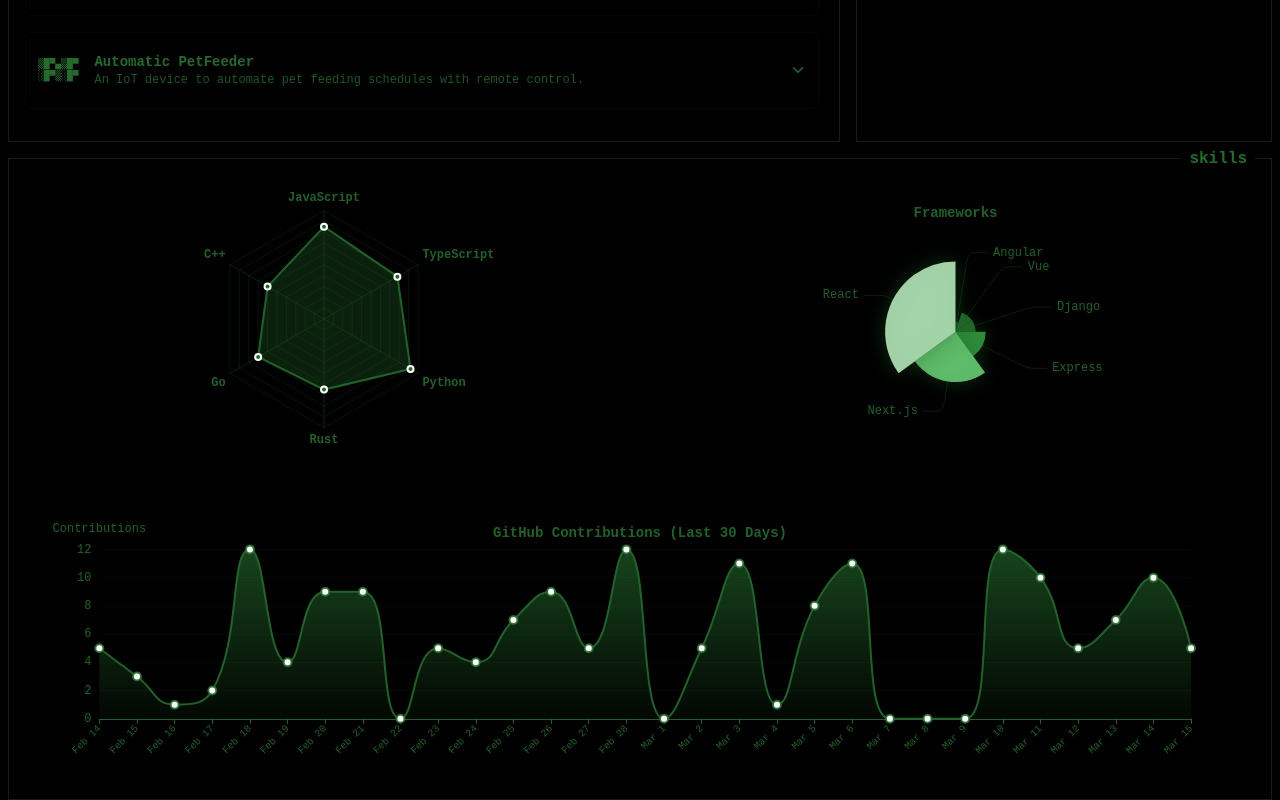
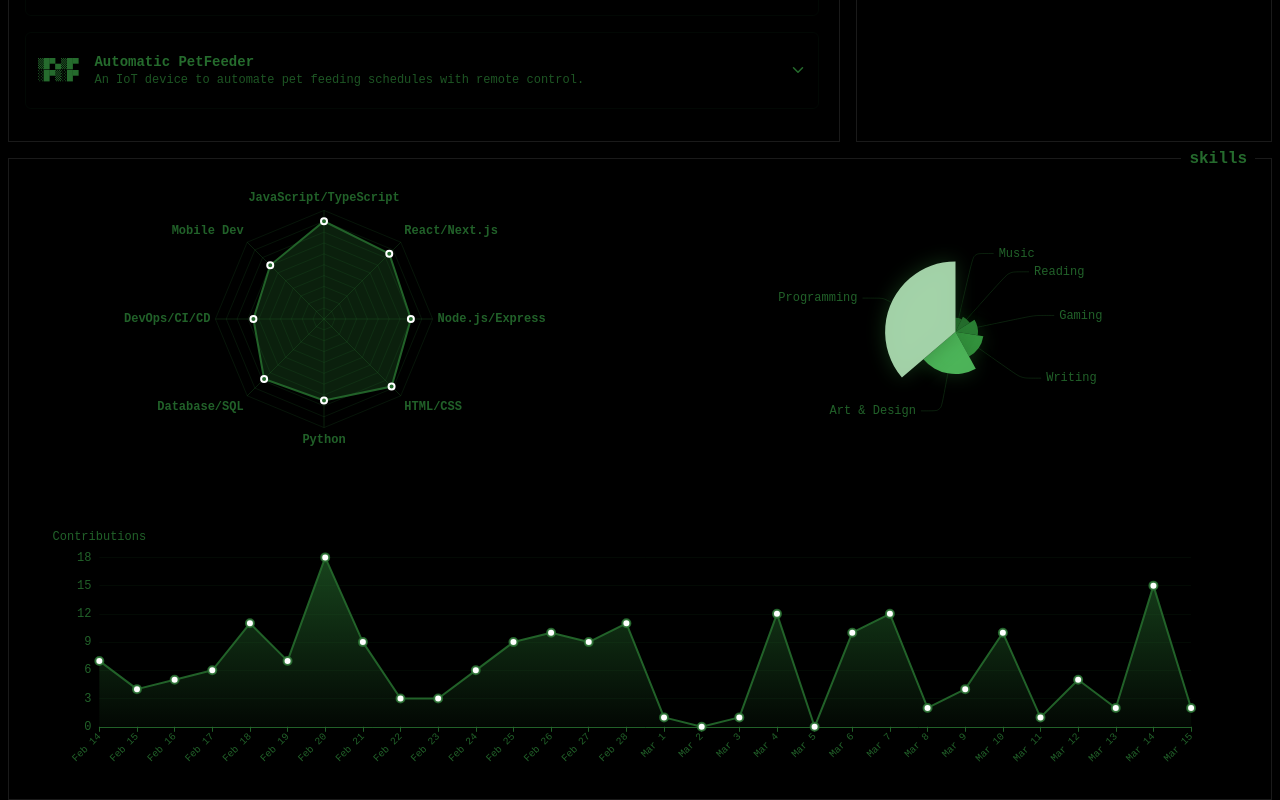
Before and after one commit to ByapakSigdel/portfolio-new, a Next.js app: page / in a window 1280 px wide. Shown: the part 616-1416 px from the top of the page. Built offline with nearby package versions, Linux system fonts and the light colour scheme.

Commit message:
final changes

```diff
--- a/src/components/sections/GraphsSection.tsx
+++ b/src/components/sections/GraphsSection.tsx
@@ -31,6 +31,11 @@ ChartJS.register(
 );
 
 export default function GraphsSection() {
+  // Configuration variables - CHANGE THESE
+  const GITHUB_USERNAME = 'yourusername'; // Replace with your GitHub username
+  const GITHUB_PAT = ''; // Add your GitHub Personal Access Token here
+
+  // Styling variables
   const textColor = { color: '#256B2D' };
   const greenColor = 'rgba(37, 107, 45, 0.9)';
   const lightGreenColor = 'rgba(37, 107, 45, 0.3)';
@@ -38,10 +43,10 @@ export default function GraphsSection() {
   // Animation state
   const [animate, setAnimate] = useState<boolean>(false);
   const [radarAnimate, setRadarAnimate] = useState<boolean>(false);
-  const [username, setUsername] = useState<string>(''); // GitHub username
   const [contributionData, setContributionData] = useState<number[]>([]);
   const [contributionLabels, setContributionLabels] = useState<string[]>([]);
   const [loading, setLoading] = useState<boolean>(true);
+  const [error, setError] = useState<string | null>(null);
 
   // ECharts references
   const pieChartRef = useRef<HTMLDivElement>(null);
@@ -56,13 +61,13 @@ export default function GraphsSection() {
     // Trigger animations after component mount
     setAnimate(true);
 
-    // Set your GitHub username here
-    setUsername('yourusername'); // Replace with your actual GitHub username
-
     // Initialize pie chart with a slight delay
     setTimeout(() => {
       initializePieChart();
     }, 500);
+
+    // Fetch GitHub contribution data
+    fetchGitHubContributions();
 
     // Cleanup function
     return () => {
@@ -93,13 +98,6 @@ export default function GraphsSection() {
     };
   }, []);
 
-  // Effect to fetch GitHub contribution data when username changes
-  useEffect(() => {
-    if (username) {
-      fetchGitHubContributions();
-    }
-  }, [username]);
-
   // Effect to initialize line chart when data is available
   useEffect(() => {
     if (contributionData.length > 0 && contributionLabels.length > 0) {
@@ -107,21 +105,101 @@ export default function GraphsSection() {
     }
   }, [contributionData, contributionLabels]);
 
+  // Fetch GitHub contribution data using GraphQL API
   const fetchGitHubContributions = async () => {
     setLoading(true);
+    setError(null);
+
     try {
-      // For demonstration purposes, we'll use a proxy API or generate data
-      // In a production app, you would use GitHub's GraphQL API with proper authentication
+      if (!GITHUB_USERNAME) {
+        throw new Error('GitHub username not provided');
+      }
 
-      // Since GitHub's API requires authentication for contribution data,
-      // and we can't include auth tokens in client-side code,
-      // we'll generate realistic data here
+      // If PAT is not provided, generate mock data
+      if (!GITHUB_PAT) {
+        generateMockContributionData();
+        return;
+      }
 
-      // This would normally be an API call like:
-      // const response = await fetch(`https://api.github.com/users/${username}/contributions`);
-      // const data = await response.json();
+      // GraphQL query to fetch contribution data
+      const query = `
+        query {
+          user(login: "${GITHUB_USERNAME}") {
+            contributionsCollection {
+              contributionCalendar {
+                weeks(last: 5) {
+                  contributionDays {
+                    date
+                    contributionCount
+                  }
+                }
+              }
+            }
+          }
+        }
+      `;
 
-      // Generating realistic contribution data for last 30 days
+      const response = await fetch('https://api.github.com/graphql', {
+        method: 'POST',
+        headers: {
+          'Content-Type': 'application/json',
+          'Authorization': `Bearer ${GITHUB_PAT}`
+        },
+        body: JSON.stringify({ query })
+      });
+
+      if (!response.ok) {
+        throw new Error(`GitHub API error: ${response.status}`);
+      }
+
+      const result = await response.json();
+
+      if (result.errors) {
+        throw new Error(result.errors[0].message);
+      }
+
+      // Process contribution data
+      const calendar = result.data.user.contributionsCollection.contributionCalendar;
+      const contributionDays: { date: string; contributionCount: number }[] = [];
+
+      // Flatten the weeks array to get all contribution days
+      calendar.weeks.forEach((week: any) => {
+        week.contributionDays.forEach((day: any) => {
+          contributionDays.push({
+            date: day.date,
+            contributionCount: day.contributionCount
+          });
+        });
+      });
+
+      // Sort by date and take the last 30 days
+      contributionDays.sort((a, b) => new Date(a.date).getTime() - new Date(b.date).getTime());
+      const last30Days = contributionDays.slice(-30);
+
+      const labels = last30Days.map(day => {
+        const date = new Date(day.date);
+        const month = date.toLocaleString('default', { month: 'short' });
+        const dayOfMonth = date.getDate();
+        return `${month} ${dayOfMonth}`;
+      });
+
+      const data = last30Days.map(day => day.contributionCount);
+
+      setContributionLabels(labels);
+      setContributionData(data);
+    } catch (error) {
+      console.error('Error fetching GitHub contributions:', error);
+      setError(error instanceof Error ? error.message : 'Unknown error');
+
+      // Fallback to mock data
+      generateMockContributionData();
+    } finally {
+      setLoading(false);
+    }
+  };
+
+  // Generate mock contribution data
+  const generateMockContributionData = () => {
     const today = new Date();
     const labels: string[] = [];
     const data: number[] = [];
@@ -135,7 +213,6 @@ export default function GraphsSection() {
       labels.push(`${month} ${day}`);
 
       // Generate weighted random contribution count
-        // More contributions on weekdays (1-5), fewer on weekends (0, 6)
       const dayOfWeek = date.getDay();
       let contributions: number;
 
@@ -155,20 +232,9 @@ export default function GraphsSection() {
 
     setContributionLabels(labels);
     setContributionData(data);
-    } catch (error) {
-      console.error('Error fetching GitHub contributions:', error);
-      // Fallback data in case of error
-      const fallbackLabels: string[] = ['Week 1', 'Week 2', 'Week 3', 'Week 4'];
-      const fallbackData: number[] = [5, 8, 12, 7];
-
-      setContributionLabels(fallbackLabels);
-      setContributionData(fallbackData);
-    } finally {
-      setLoading(false);
-    }
   };
 
-  // Initialize Pie Chart
+  // Initialize Pie Chart for hobbies and interests
   const initializePieChart = () => {
     if (pieChartRef.current && !pieChartInstance.current) {
       pieChartInstance.current = echarts.init(pieChartRef.current);
@@ -176,7 +242,7 @@ export default function GraphsSection() {
       const pieChartOption = {
         backgroundColor: 'transparent',
         title: {
-          text: 'Frameworks',
+          text: '',
           left: 'center',
           top: 10,
           textStyle: {
@@ -192,29 +258,30 @@ export default function GraphsSection() {
             fontFamily: 'monospace',
             fontSize: 12,
             color: '#fff'
-          }
+          },
+          formatter: '{a} <br/>{b}: {c} hrs/week ({d}%)'
         },
         visualMap: {
           show: false,
-          min: 5,
-          max: 35,
+          min: 1,
+          max: 25,
           inRange: {
             colorLightness: [0.2, 0.8]
           }
         },
         series: [
           {
-            name: 'Frameworks',
+            name: 'Time Spent',
             type: 'pie',
             radius: '55%',
             center: ['50%', '55%'],
             data: [
-              { value: 35, name: 'React' },
-              { value: 25, name: 'Next.js' },
-              { value: 10, name: 'Vue' },
-              { value: 5, name: 'Angular' },
-              { value: 15, name: 'Express' },
-              { value: 10, name: 'Django' }
+              { value: 25, name: 'Programming' },
+              { value: 15, name: 'Art & Design' },
+              { value: 10, name: 'Writing' },
+              { value: 8, name: 'Gaming' },
+              { value: 6, name: 'Reading' },
+              { value: 5, name: 'Music' }
             ].sort(function(a, b) {
               return a.value - b.value;
             }),
@@ -239,9 +306,9 @@ export default function GraphsSection() {
             animationType: 'scale',
             animationEasing: 'elasticOut',
             animationDelay: function(idx: number) {
-              return Math.random() * 300; // Longer delay for smoother animation
+              return Math.random() * 300;
             },
-            animationDuration: 2500 // Longer duration for smoother animation
+            animationDuration: 2500
           }
         ]
       };
@@ -272,7 +339,7 @@ export default function GraphsSection() {
       const lineChartOption = {
         backgroundColor: 'transparent',
         title: {
-          text: 'GitHub Contributions (Last 30 Days)',
+          text: ``,
           left: 'center',
           top: 10,
           textStyle: {
@@ -291,7 +358,7 @@ export default function GraphsSection() {
           },
           formatter: function(params: any) {
             const data = params[0];
-            return `${data.name}: ${data.value} contributions`;
+            return `${data.name}: ${data.value} contribution${data.value !== 1 ? 's' : ''}`;
           }
         },
         grid: {
@@ -345,7 +412,7 @@ export default function GraphsSection() {
           {
             name: 'Contributions',
             type: 'line',
-            smooth: true,
+            smooth: false,
             data: contributionData,
             symbolSize: 8,
             itemStyle: {
@@ -411,7 +478,17 @@ export default function GraphsSection() {
         display: false
       },
       title: {
-        display: false
+        display: true,
+        text: 'Technologies & Skills',
+        color: greenColor,
+        font: {
+          family: 'monospace',
+          size: 14
+        },
+        padding: {
+          top: 10,
+          bottom: 10
+        }
       },
       tooltip: {
         backgroundColor: 'rgba(37, 107, 45, 0.9)',
@@ -432,14 +509,23 @@ export default function GraphsSection() {
     responsive: true
   };
 
-  // Get radar chart data - using state to trigger animations
+  // Get radar chart data with technologies and skills
   const getRadarData = () => {
     return {
-      labels: ['JavaScript', 'TypeScript', 'Python', 'Rust', 'Go', 'C++'],
+      labels: [
+        'JavaScript/TypeScript',
+        'React/Next.js',
+        'Node.js/Express',
+        'HTML/CSS',
+        'Python',
+        'Database/SQL',
+        'DevOps/CI/CD',
+        'Mobile Dev'
+      ],
       datasets: [
         {
           label: 'Proficiency',
-          data: (animate || radarAnimate) ? [85, 78, 92, 65, 70, 60] : [0, 0, 0, 0, 0, 0],
+          data: (animate || radarAnimate) ? [90, 85, 80, 88, 75, 78, 65, 70] : [0, 0, 0, 0, 0, 0, 0, 0],
           backgroundColor: lightGreenColor,
           borderColor: greenColor,
           borderWidth: 2,
@@ -452,7 +538,7 @@ export default function GraphsSection() {
     };
   };
 
-  const languagesOptions: ChartOptions<'radar'> = {
+  const skillsOptions: ChartOptions<'radar'> = {
     ...commonOptions,
     scales: {
       r: {
@@ -502,11 +588,17 @@ export default function GraphsSection() {
     resetLineChartAnimation();
   };
 
+  // Handle refresh button for GitHub data
+  const handleRefreshGitHub = () => {
+    setLoading(true);
+    fetchGitHubContributions();
+  };
+
   return (
     <section className="w-full">
       {/* Top row - two charts side by side on larger screens, stacked on mobile */}
       <div className="grid grid-cols-1 md:grid-cols-2 gap-8 mb-8">
-        {/* Languages Chart */}
+        {/* Technologies & Skills Chart */}
         <div
           className="h-72 rounded p-4 transition-all duration-500"
           onMouseEnter={handleRadarHover}
@@ -515,12 +607,12 @@ export default function GraphsSection() {
             <Radar
               ref={radarChartRef}
               data={getRadarData()}
-              options={languagesOptions}
+              options={skillsOptions}
             />
           </div>
         </div>
 
-        {/* Frameworks Chart - ECharts */}
+        {/* Interests & Hobbies Chart - ECharts */}
         <div
           className="h-72 rounded p-4 transition-all duration-500"
           onMouseEnter={handlePieHover}
@@ -539,14 +631,37 @@ export default function GraphsSection() {
           className="h-72 rounded p-4 transition-all duration-500"
           onMouseEnter={handleLineHover}
         >
+          <div className="flex justify-between items-center mb-2">
+            <div>
+              {error && (
+                <p style={{...textColor, fontSize: '0.8rem'}} className="text-opacity-80">
+                  {error.includes('GitHub API') ? 'Using mock data. Set PAT for real data.' : error}
+                </p>
+              )}
+            </div>
+            {/* <button
+              onClick={handleRefreshGitHub}
+              className="text-xs py-1 px-2 rounded"
+              style={{
+                backgroundColor: lightGreenColor,
+                color: '#fff',
+                fontFamily: 'monospace',
+                cursor: 'pointer'
+              }}
+              disabled={loading}
+            >
+              {loading ? 'Loading...' : 'Refresh Data'}
+            </button> */}
+          </div>
+
           {loading ? (
-            <div className="flex h-full items-center justify-center">
+            <div className="flex h-64 items-center justify-center">
               <p style={textColor}>Loading GitHub contribution data...</p>
             </div>
           ) : (
             <div
               ref={lineChartRef}
-              className="h-full w-full"
+              className="h-64 w-full"
             />
           )}
         </div>
```
Lines whose indentation alone changed are shown as unchanged.
